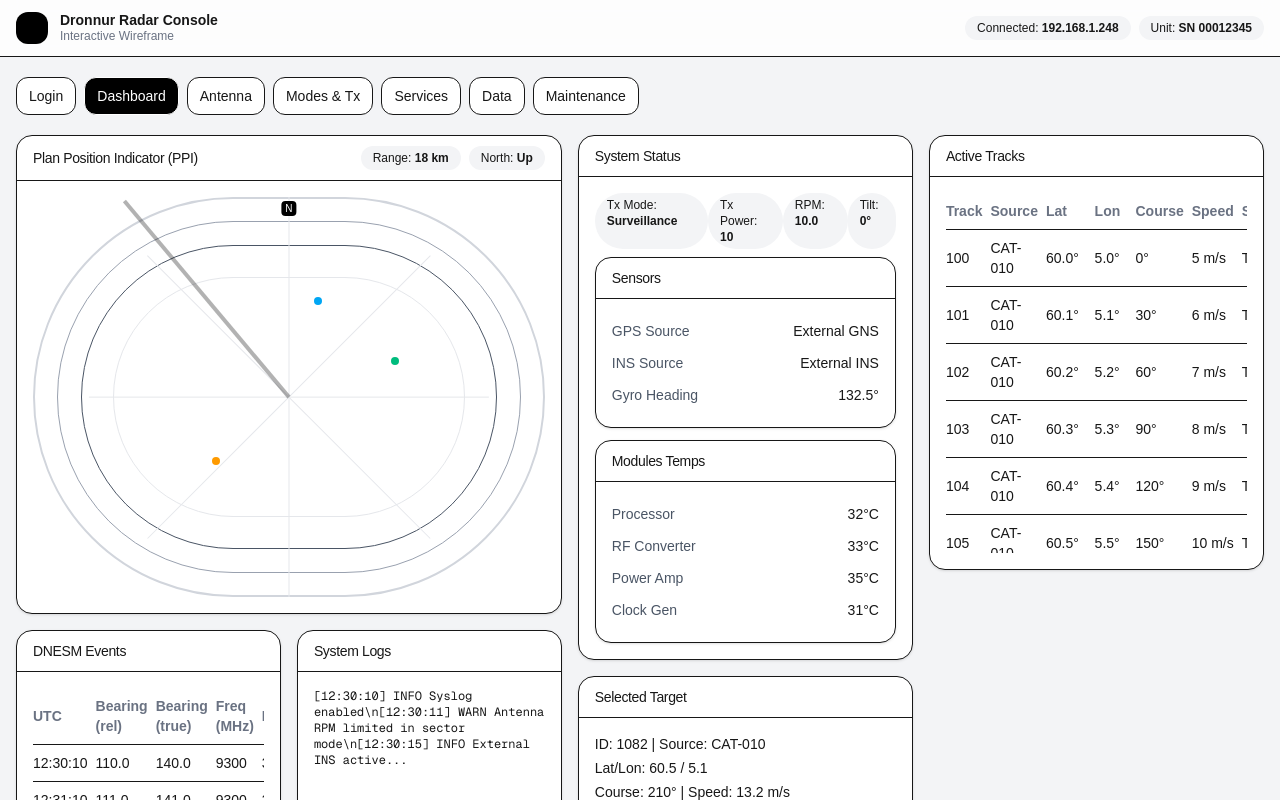
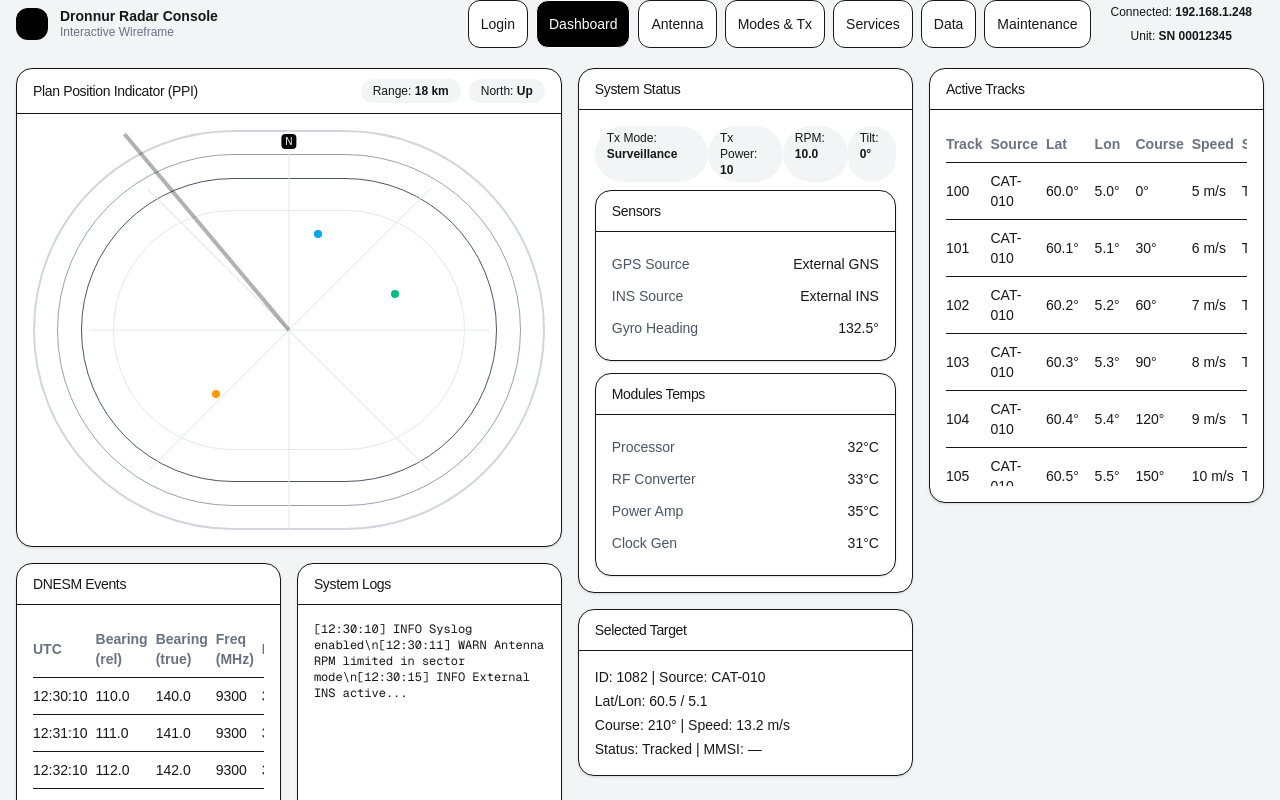
Before and after one commit to XcovertX/dronnur-console, a Next.js app: page / in a window 1280 px wide. Shown: the top 800 px of the page. Built offline with nearby package versions, Linux system fonts and the light colour scheme.

Commit message:
remove top bar

```diff
--- a/components/DronnurConsoleWireframe.tsx
+++ b/components/DronnurConsoleWireframe.tsx
@@ -430,7 +430,7 @@ export default function DronnurConsoleWireframe() {
   return (
     <div className="min-h-screen bg-gray-100">
       {/* Top Bar */}
-      <div className="sticky top-0 z-10 bg-white/80 backdrop-blur border-b">
+      {/* <div className="sticky top-0 z-10 bg-white/80 backdrop-blur border-b">
         <div className="max-w-7xl mx-auto px-4 py-3 flex items-center justify-between">
           <div className="flex items-center gap-3">
             <div className="h-8 w-8 rounded-xl bg-black" />
@@ -444,15 +444,28 @@ export default function DronnurConsoleWireframe() {
             <StatPill label="Unit" value="SN 00012345" />
           </div>
         </div>
-      </div>
+      </div> */}
+
 
       {/* Content */}
-      <div className="max-w-10xl mx-auto px-4 py-5">
+      <div className="max-w-10xl mx-auto px-4">
+
         {/* Tabs */}
-        <div className="flex flex-wrap gap-2 mb-5">
+        <div className="flex justify-end gap-2 mb-5">
+          <div className="flex flex-grow items-center gap-3">
+            <div className="h-8 w-8 rounded-xl bg-black" />
+            <div>
+              <div className="text-sm font-semibold leading-4">Dronnur Radar Console</div>
+              <div className="text-xs text-gray-500">Interactive Wireframe</div>
+            </div>
+          </div>
           {tabs.map(t => (
             <TabButton key={t} label={t} active={active===t} onClick={()=>setActive(t)} />
           ))}
+          <div className="flex flex-col items-center">
+            <StatPill label="Connected" value="192.168.1.248" />
+            <StatPill label="Unit" value="SN 00012345" />
+          </div>
         </div>
 
         {/* Pages */}
```
